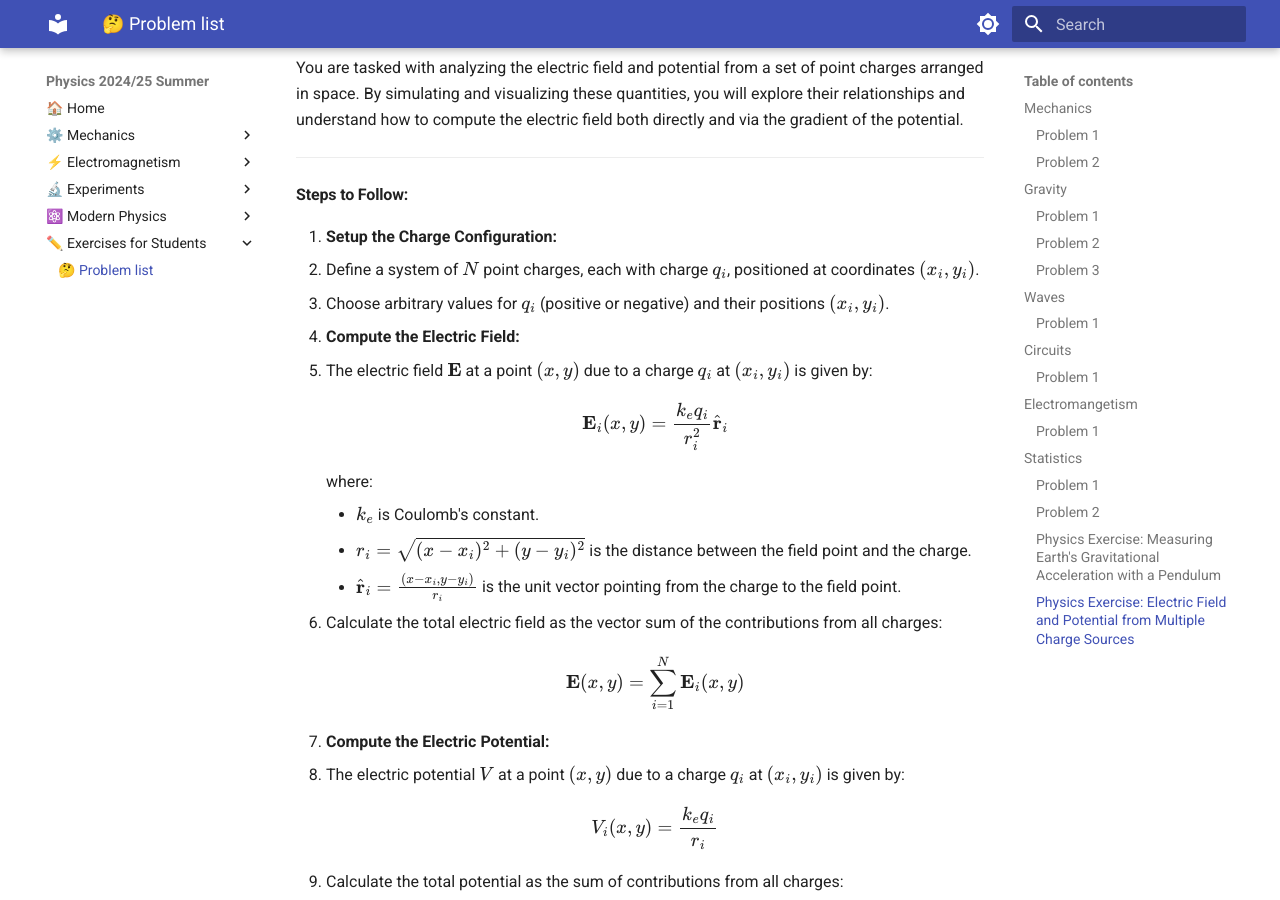
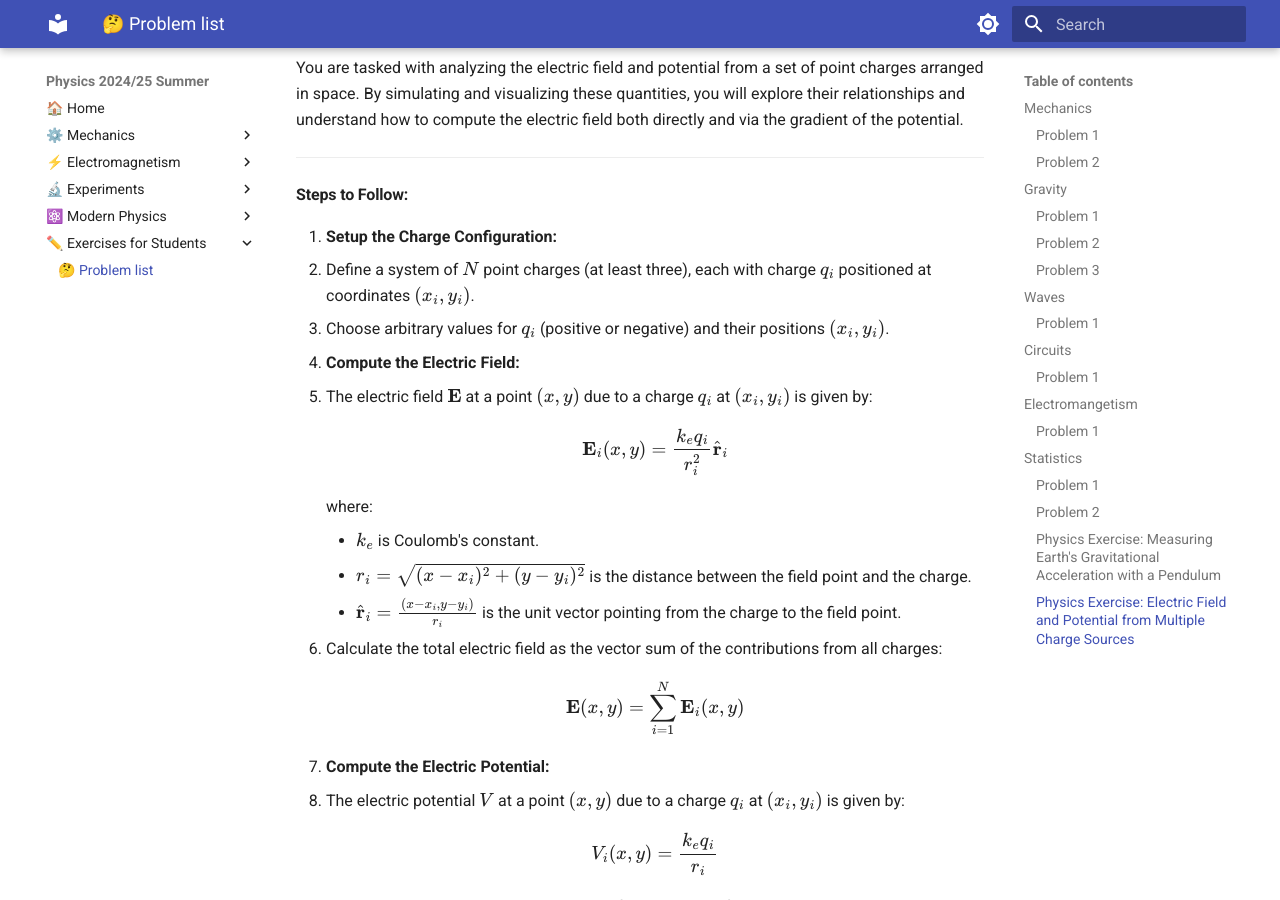
Before and after one commit to dchorazkiewicz/Physics-2024-25-Summer, an MkDocs documentation site: the page built from docs/Exercises_for_Students/exercises_dch.md, in a window 1280 px wide and 900 px high, scrolled down 18555 px. Built offline with MkDocs 1.6.1 and Material for MkDocs 9.7.7, drawn with Linux system fonts in a browser that asks for light colours; nearby versions of some CDN libraries.

Commit message:
update_changes

```diff
--- a/docs/Exercises_for_Students/exercises_dch.md
+++ b/docs/Exercises_for_Students/exercises_dch.md
@@ -624,7 +624,7 @@ You are tasked with analyzing the electric field and potential from a set of poi
 #### **Steps to Follow:**
 
 1. **Setup the Charge Configuration:**
-   - Define a system of $N$ point charges, each with charge $q_i$, positioned at coordinates $(x_i, y_i)$.
+   - Define a system of $N$ point charges (at least three), each with charge $q_i$ positioned at coordinates $(x_i, y_i)$.
    - Choose arbitrary values for $q_i$ (positive or negative) and their positions $(x_i, y_i)$.
 
 2. **Compute the Electric Field:**
```
